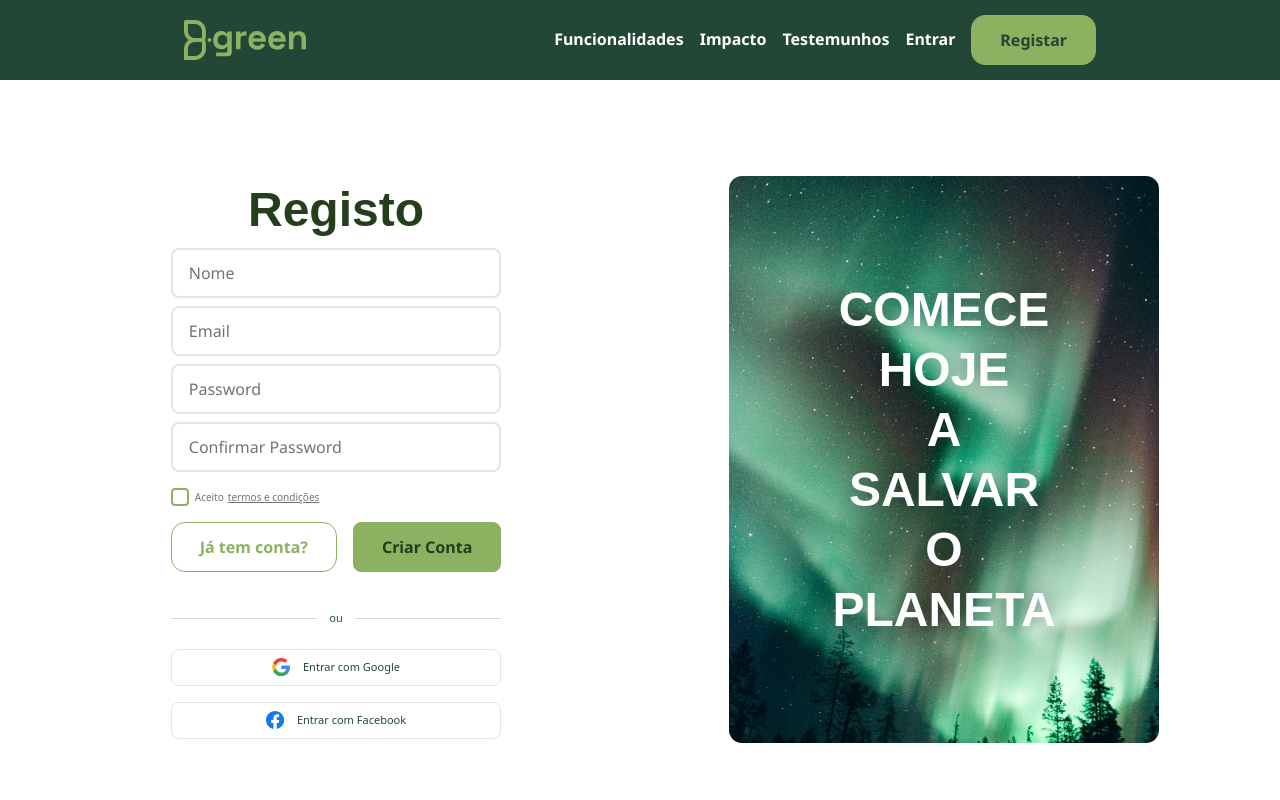
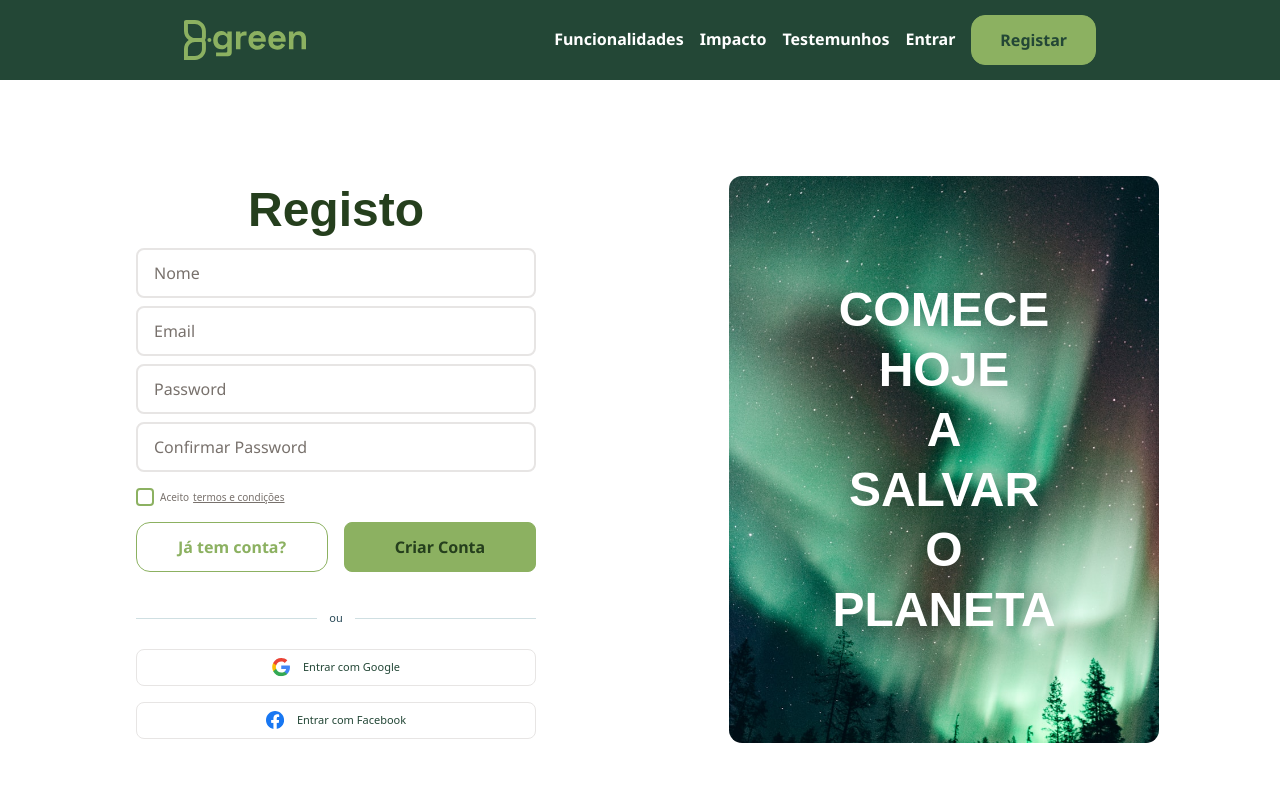
Before and after one commit to amorima/pw1-eco-tracker, a Vue app: page /register in a window 1280 px wide. Shown: the top 800 px of the page. Built offline with nearby package versions, Linux system fonts and the light colour scheme; no server answers.

Commit message:
feat: enhance button styles and layout in Login and Register views

```diff
--- a/src/components/MenuNav.vue
+++ b/src/components/MenuNav.vue
@@ -129,7 +129,12 @@
       <!-- Mobile Menu Button -->
       <button
         @click="mobileMenuOpen = true"
-        class="lg:hidden p-2 text-(--text-headings) hover:bg-(--system-border) rounded-lg transition-colors"
+        :class="[
+          'lg:hidden p-2 rounded-lg transition-colors',
+          landing
+            ? 'text-(--system-ring) hover:bg-white/10'
+            : 'text-(--text-headings) hover:bg-(--system-border)',
+        ]"
       >
         <span class="material-symbols-outlined text-3xl">menu</span>
       </button>
--- a/src/views/LoginView.vue
+++ b/src/views/LoginView.vue
@@ -16,9 +16,7 @@
     >
       <!-- Left Form Section -->
       <div class="flex items-center justify-center w-full lg:flex-1">
-        <div
-          class="flex flex-col gap-8 items-start justify-center w-full max-w-[400px] lg:max-w-none lg:w-fit"
-        >
+        <div class="flex flex-col gap-8 items-start justify-center w-full max-w-[400px]">
           <!-- Form Container -->
           <div class="flex flex-col gap-4 items-start justify-center w-full">
             <!-- Title and Fields -->
@@ -34,6 +32,7 @@
                 v-model="formData.email"
                 placeholder="Email"
                 type="email"
+                class="rounded-lg"
                 @keyup.enter="handleLogin"
               />
 
@@ -41,16 +40,21 @@
                 v-model="formData.password"
                 placeholder="Password"
                 type="password"
+                class="rounded-lg"
                 @keyup.enter="handleLogin"
               />
             </div>
 
             <!-- Action Buttons -->
             <div class="flex gap-4 items-center w-full">
-              <ActionButton @click="$router.push({ name: 'register' })" :variant="'secondary'">
+              <ActionButton
+                @click="$router.push({ name: 'register' })"
+                :variant="'secondary'"
+                class="flex-1"
+              >
                 Não tem conta?
               </ActionButton>
-              <ActionButton @click="handleLogin" :disabled="isLoading">
+              <ActionButton @click="handleLogin" :disabled="isLoading" class="flex-1">
                 {{ isLoading ? 'A entrar...' : 'Começar agora' }}
               </ActionButton>
             </div>
--- a/src/views/RegisterView.vue
+++ b/src/views/RegisterView.vue
@@ -16,9 +16,7 @@
     >
       <!-- Left Form Section -->
       <div class="flex items-center justify-center w-full lg:flex-1">
-        <div
-          class="flex flex-col gap-8 items-start justify-center w-full max-w-[400px] lg:max-w-none lg:w-fit"
-        >
+        <div class="flex flex-col gap-8 items-start justify-center w-full max-w-[400px]">
           <!-- Form Container -->
           <div class="flex flex-col gap-4 items-start justify-center w-full">
             <!-- Title and Fields -->
@@ -30,16 +28,32 @@
                 Registo
               </h1>
 
-              <FormInput v-model="formData.name" placeholder="Nome" type="text" />
+              <FormInput
+                v-model="formData.name"
+                placeholder="Nome"
+                type="text"
+                class="rounded-lg"
+              />
 
-              <FormInput v-model="formData.email" placeholder="Email" type="email" />
+              <FormInput
+                v-model="formData.email"
+                placeholder="Email"
+                type="email"
+                class="rounded-lg"
+              />
 
-              <FormInput v-model="formData.password" placeholder="Password" type="password" />
+              <FormInput
+                v-model="formData.password"
+                placeholder="Password"
+                type="password"
+                class="rounded-lg"
+              />
 
               <FormInput
                 v-model="formData.confirmPassword"
                 placeholder="Confirmar Password"
                 type="password"
+                class="rounded-lg"
               />
             </div>
 
@@ -58,13 +72,17 @@
 
             <!-- Action Buttons -->
             <div class="flex gap-4 items-center w-full">
-              <ActionButton @click="$router.push({ name: 'login' })" :variant="'secondary'">
+              <ActionButton
+                @click="$router.push({ name: 'login' })"
+                :variant="'secondary'"
+                class="flex-1"
+              >
                 Já tem conta?
               </ActionButton>
               <ActionButton
                 @click="handleRegister"
                 :disabled="isLoading"
-                class="bg-(--system-ring) rounded-lg px-6 py-2.5 text-[10px] font-bold text-(--text-body-titles) hover:bg-(--system-popover-foreground) transition-colors"
+                class="bg-(--system-ring) rounded-lg px-6 py-2.5 text-[10px] font-bold text-(--text-body-titles) hover:bg-(--system-popover-foreground) transition-colors flex-1"
               >
                 {{ isLoading ? 'A criar conta...' : 'Criar Conta' }}
               </ActionButton>
```
